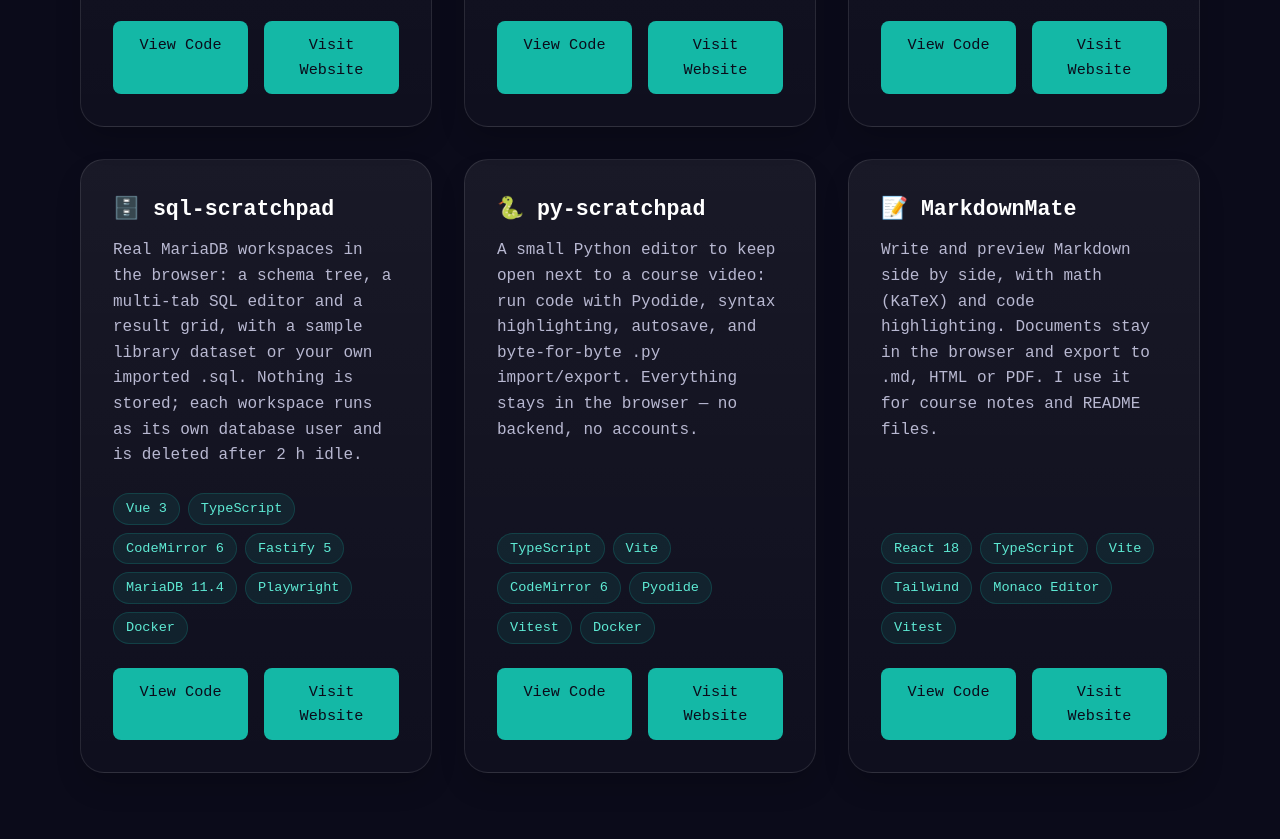
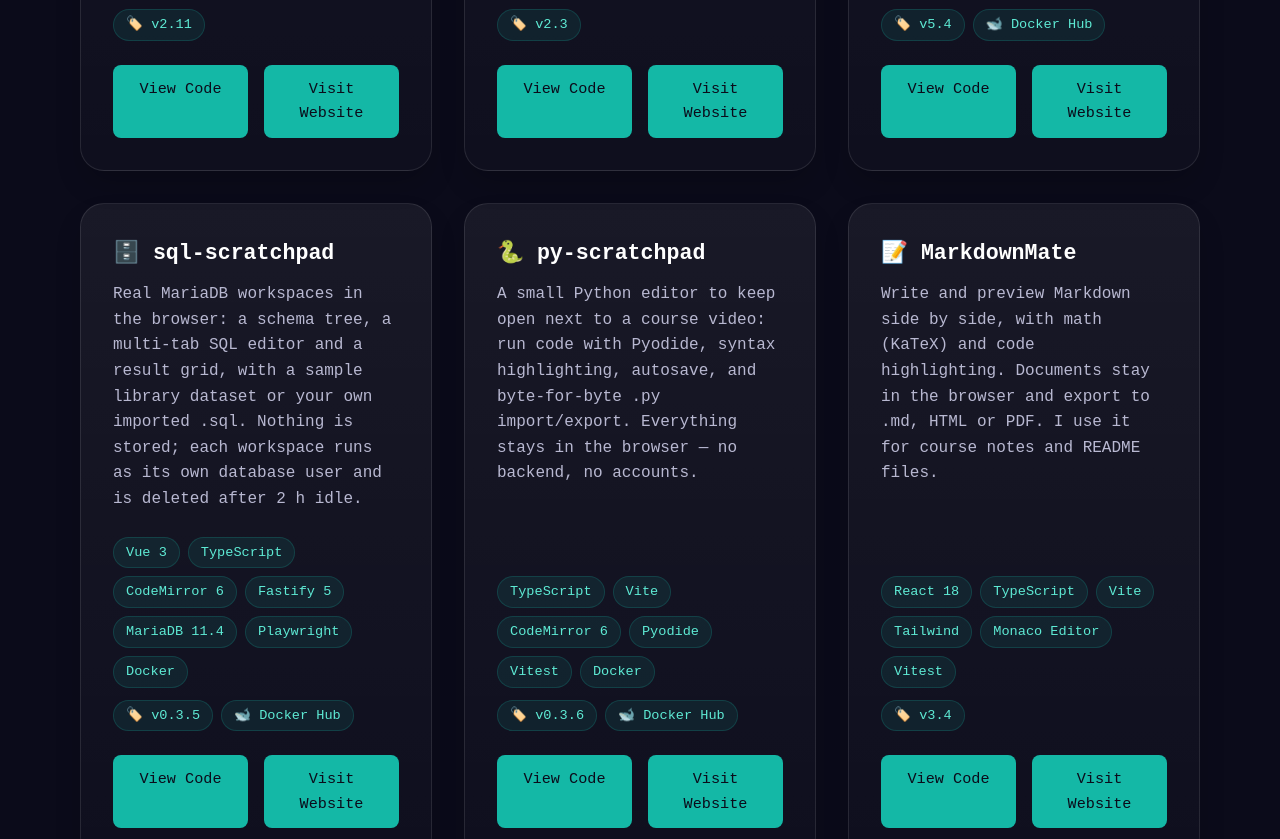
Before and after one commit to hexawulf/0xwulf, a plain HTML site: page index.html in a window 1280 px wide. Shown: the part 1379-2218 px from the top of the page. Drawn offline with Linux system fonts and the light colour scheme.

Commit message:
site: add release tag and Docker Hub links to project cards, mirroring the GitHub profile
Co-Authored-By: Claude Opus 5.5 <noreply@anthropic.com>

```diff
--- a/script.js
+++ b/script.js
@@ -190,6 +190,17 @@ function renderProjects() {
         return techStack.map(tech => `<span class="pill">${tech}</span>`).join('');
     }
 
+    function createMetaLinks(project) {
+        const links = [];
+        if (project.version && project.releaseLink) {
+            links.push(`<a href="${project.releaseLink}" target="_blank" rel="noopener noreferrer" class="pill pill-link" aria-label="${project.title} release ${project.version}">🏷️ ${project.version}</a>`);
+        }
+        if (project.dockerLink) {
+            links.push(`<a href="${project.dockerLink}" target="_blank" rel="noopener noreferrer" class="pill pill-link" aria-label="${project.title} on Docker Hub">🐋 Docker Hub</a>`);
+        }
+        return links.length ? `<div class="project-meta">${links.join('')}</div>` : '';
+    }
+
     if (featuredProject && featuredProjectContainer) {
         featuredProjectContainer.innerHTML = `
             <article class="featured-panel">
@@ -198,6 +209,7 @@ function renderProjects() {
                     <h3>${featuredProject.icon} ${featuredProject.title}</h3>
                     <p class="featured-description">${featuredProject.description}</p>
                     <div class="project-pills">${createTechPills(featuredProject.techStack)}</div>
+                    ${createMetaLinks(featuredProject)}
                     <div class="project-links">
                         <a href="${featuredProject.codeLink}" target="_blank" rel="noopener noreferrer" class="btn">View Code</a>
                         <a href="${featuredProject.liveLink}" target="_blank" rel="noopener noreferrer" class="btn">Visit Website</a>
@@ -214,6 +226,7 @@ function renderProjects() {
                     <h4>${project.icon} ${project.title}</h4>
                     <p>${project.description}</p>
                     <div class="project-pills">${createTechPills(project.techStack)}</div>
+                    ${createMetaLinks(project)}
                      <div class="project-links">
                         <a href="${project.codeLink}" target="_blank" rel="noopener noreferrer" class="btn">View Code</a>
                         <a href="${project.liveLink}" target="_blank" rel="noopener noreferrer" class="btn">Visit Website</a>
--- a/src/data/projects.js
+++ b/src/data/projects.js
@@ -6,6 +6,8 @@ export const projects = [
     techStack: ['React 18', 'TypeScript', 'Vite', 'Tailwind', 'Express', 'PostgreSQL', 'Playwright'],
     codeLink: 'https://github.com/hexawulf/PiDeck',
     liveLink: 'https://pideck.piapps.dev',
+    version: 'v2.11',
+    releaseLink: 'https://github.com/hexawulf/PiDeck/releases/tag/v2.11.0',
   },
   {
     icon: '⏱️',
@@ -14,6 +16,8 @@ export const projects = [
     techStack: ['React 18', 'TypeScript', 'Vite', 'Tailwind', 'Express', 'PostgreSQL', 'Drizzle', 'Playwright'],
     codeLink: 'https://github.com/hexawulf/PiTasker',
     liveLink: 'https://pitasker.piapps.dev',
+    version: 'v2.3',
+    releaseLink: 'https://github.com/hexawulf/PiTasker/releases/tag/v2.3.0',
   },
   {
     icon: '🐳',
@@ -22,6 +26,9 @@ export const projects = [
     techStack: ['React 18', 'TypeScript', 'Express', 'Prisma', 'SQLite', 'Redis', 'Docker'],
     codeLink: 'https://github.com/hexawulf/ContainerYard',
     liveLink: 'https://containeryard.org',
+    version: 'v5.4',
+    releaseLink: 'https://github.com/hexawulf/ContainerYard/releases/tag/v5.4.0',
+    dockerLink: 'https://hub.docker.com/r/0xwulf/containeryard',
   },
   {
     icon: '🗄️',
@@ -30,6 +37,9 @@ export const projects = [
     techStack: ['Vue 3', 'TypeScript', 'CodeMirror 6', 'Fastify 5', 'MariaDB 11.4', 'Playwright', 'Docker'],
     codeLink: 'https://github.com/hexawulf/sql-scratchpad',
     liveLink: 'https://sql-scratchpad.com',
+    version: 'v0.3.5',
+    releaseLink: 'https://github.com/hexawulf/sql-scratchpad/releases/tag/v0.3.5',
+    dockerLink: 'https://hub.docker.com/r/0xwulf/sql-scratchpad',
   },
   {
     icon: '🐍',
@@ -38,6 +48,9 @@ export const projects = [
     techStack: ['TypeScript', 'Vite', 'CodeMirror 6', 'Pyodide', 'Vitest', 'Docker'],
     codeLink: 'https://github.com/hexawulf/py-scratchpad',
     liveLink: 'https://py-scratchpad.com',
+    version: 'v0.3.6',
+    releaseLink: 'https://github.com/hexawulf/py-scratchpad/releases/tag/v0.3.6',
+    dockerLink: 'https://hub.docker.com/r/0xwulf/py-scratchpad',
   },
   {
     icon: '📝',
@@ -46,5 +59,7 @@ export const projects = [
     techStack: ['React 18', 'TypeScript', 'Vite', 'Tailwind', 'Monaco Editor', 'Vitest'],
     codeLink: 'https://github.com/hexawulf/MarkdownMate',
     liveLink: 'https://markdownmate.org',
+    version: 'v3.4',
+    releaseLink: 'https://github.com/hexawulf/MarkdownMate/releases/tag/v3.4.0',
   }
 ];
--- a/style.css
+++ b/style.css
@@ -294,6 +294,29 @@ header {
     margin: 0 0 1.5rem 0;
 }
 
+.project-meta {
+    display: flex;
+    flex-wrap: wrap;
+    gap: 0.5rem;
+    margin: -0.75rem 0 1.5rem 0;
+}
+
+.pill-link {
+    text-decoration: none;
+    transition: background-color 0.2s, border-color 0.2s, color 0.2s;
+}
+
+.pill-link:hover {
+    background-color: var(--accent-border);
+    border-color: var(--accent-hover);
+    color: var(--text-primary);
+}
+
+.pill-link:focus-visible {
+    outline: 2px solid var(--focus-ring);
+    outline-offset: 2px;
+}
+
 /* Footer */
 footer {
     padding: 2rem 1rem;
```
